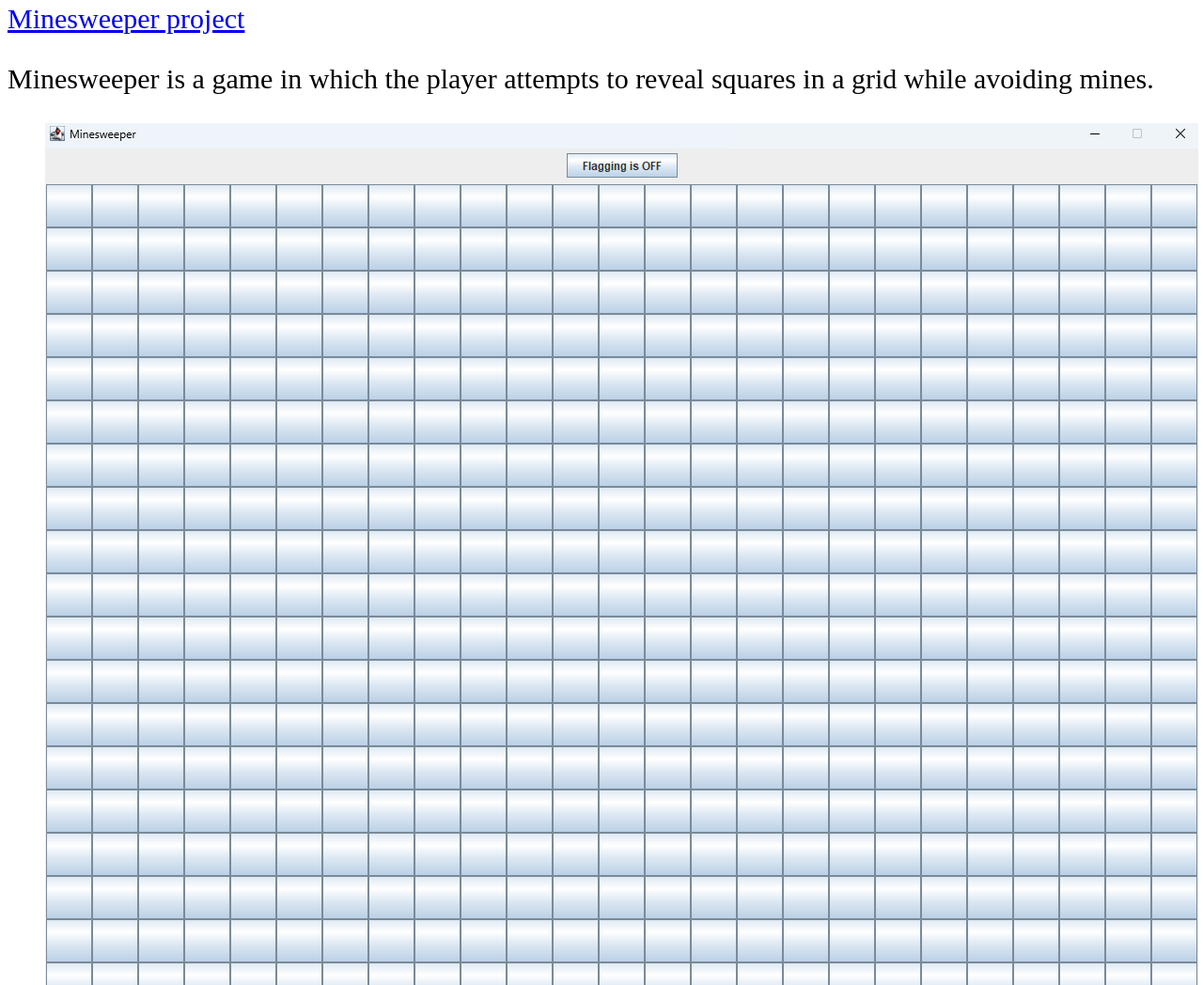
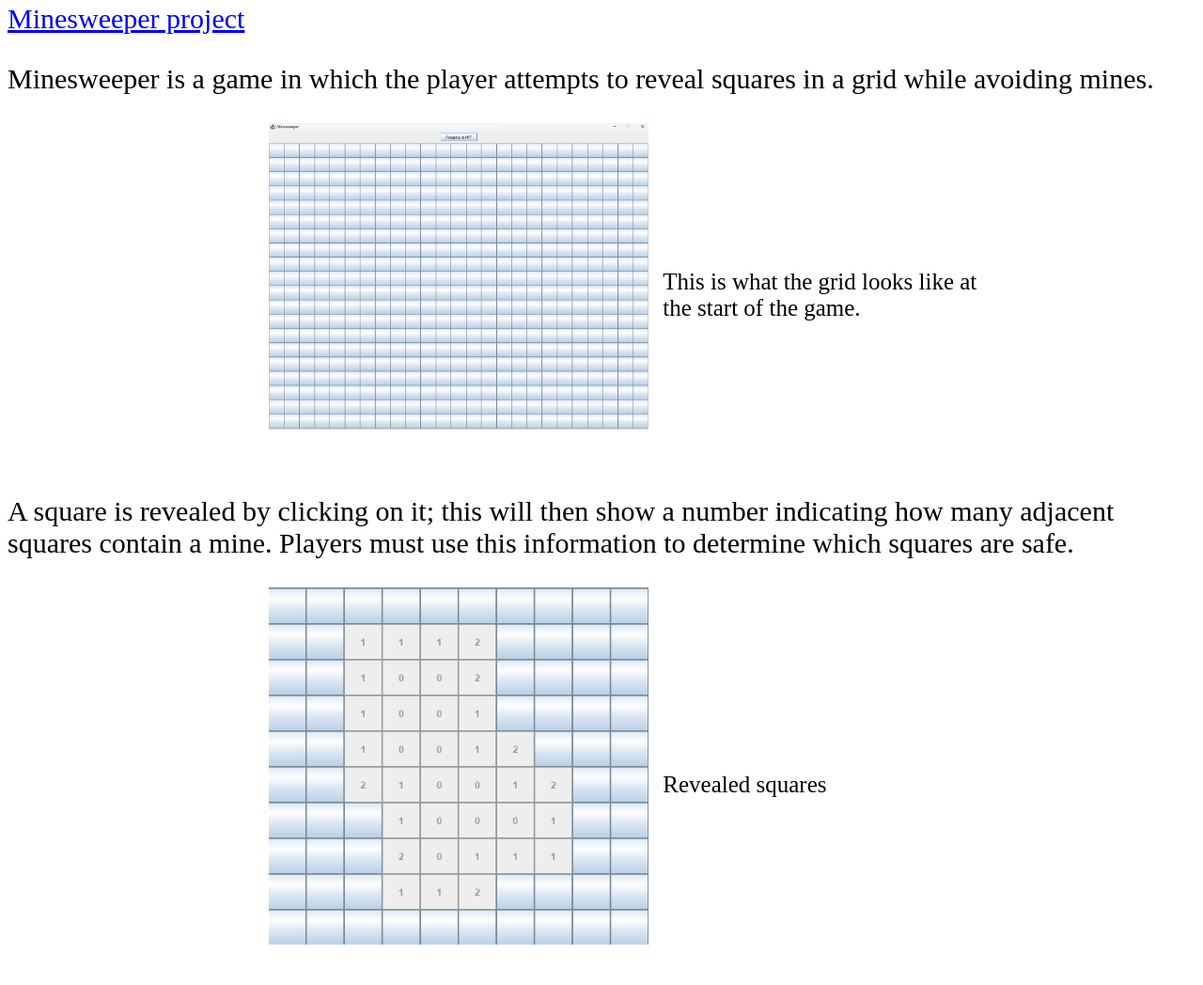
Before and after one commit to macunningham0627/Portfolio, a plain HTML site: page PortfolioWebsite/public/homepage.html in a window 1280 px wide. Shown: the part 778-1826 px from the top of the page at 94% size. Drawn offline with Linux system fonts and the light colour scheme.

Commit message:
Add files via upload

```diff
--- a/PortfolioWebsite/public/homepagestyle.css
+++ b/PortfolioWebsite/public/homepagestyle.css
@@ -59,3 +59,31 @@
 	padding-bottom: 50px;
 	font-size: 30px;
 }
+
+.project figure {
+	width: 80%;
+	display: flex;
+	align-items: center;
+	justify-content: flex-end;
+}
+
+#minesweeper img {
+	float: left;
+	padding-bottom: 40px;
+	width: 40%;
+	height: auto;
+}
+
+#minesweeper figcaption {
+	font-size: 25px;
+	width: 35%;
+	padding-left: 15px;
+}
+
+#minesweeper p {
+	clear: both;
+}
+
+#calculator figure {
+	justify-content: center;
+}
```
